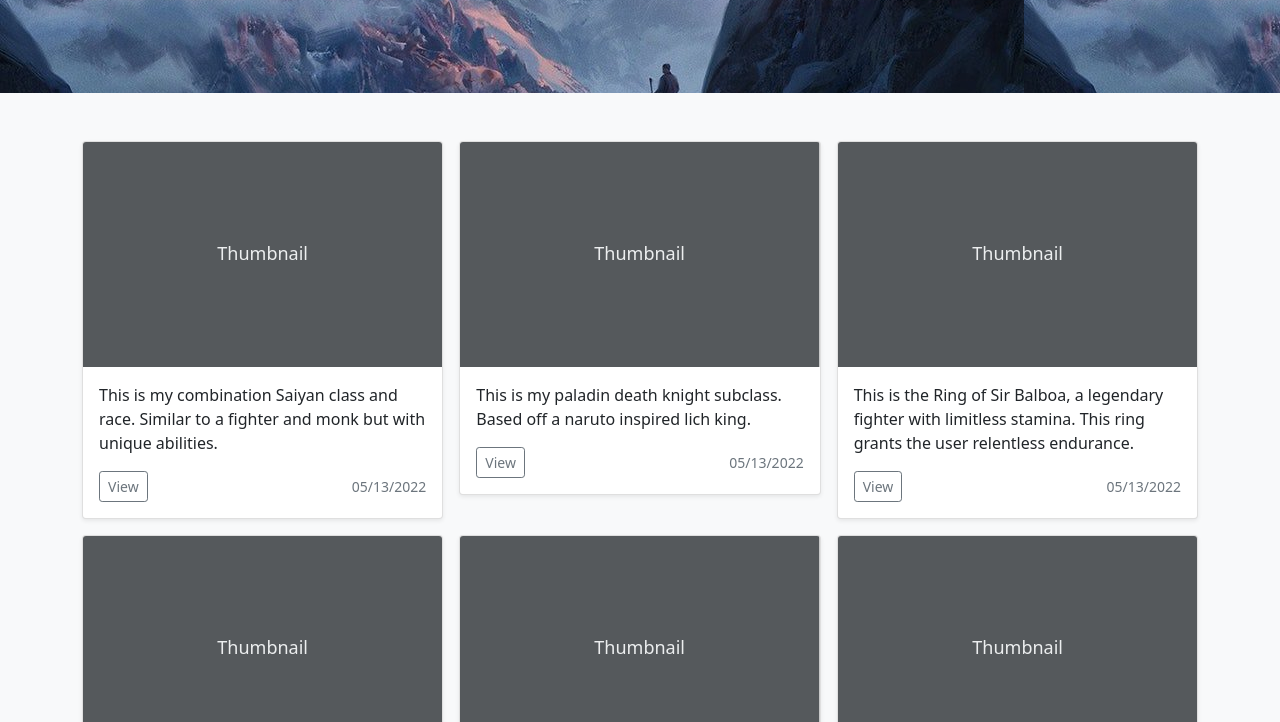
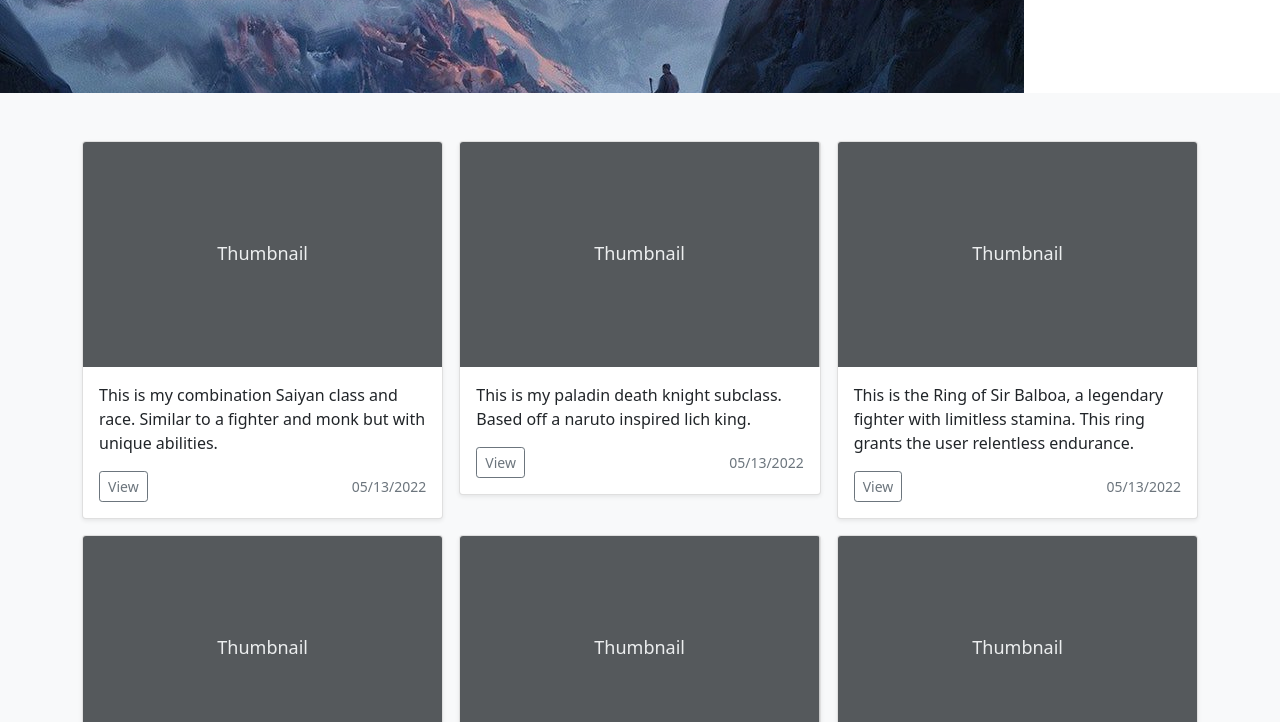
Before and after one commit to ThePalad1n/dndsite, a plain HTML site: page index.html in a window 1280 px wide. Shown: the part 335-1057 px from the top of the page. Drawn offline with nearby package versions, Linux system fonts and the light colour scheme.

Commit message:
Add files via upload

```diff
--- a/index.html
+++ b/index.html
@@ -21,6 +21,8 @@
         <style>
         body{
             background-image: url('images/DGqwqHhUIAAEFdN.jpg');
+            background-repeat: no-repeat;
+            background-size: auto;
         }
           .bd-placeholder-img {
             font-size: 1.125rem;
```
